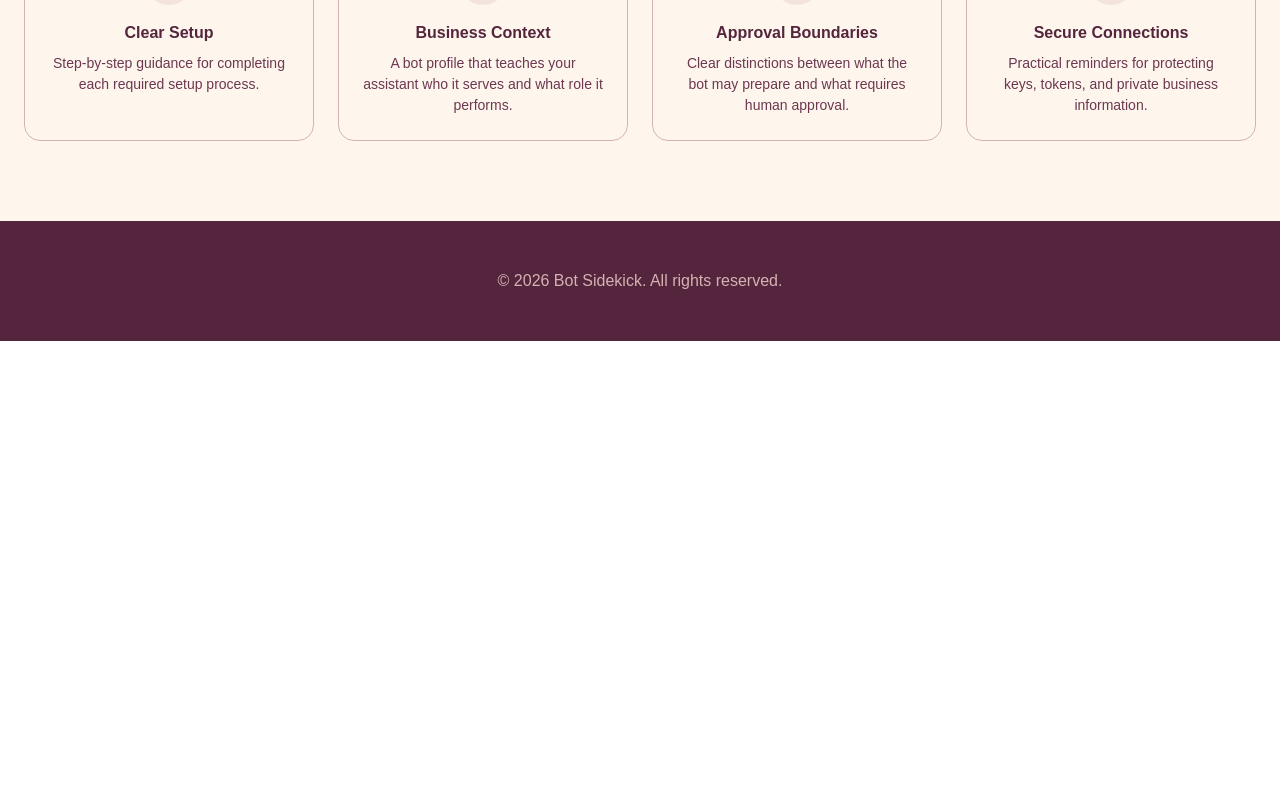
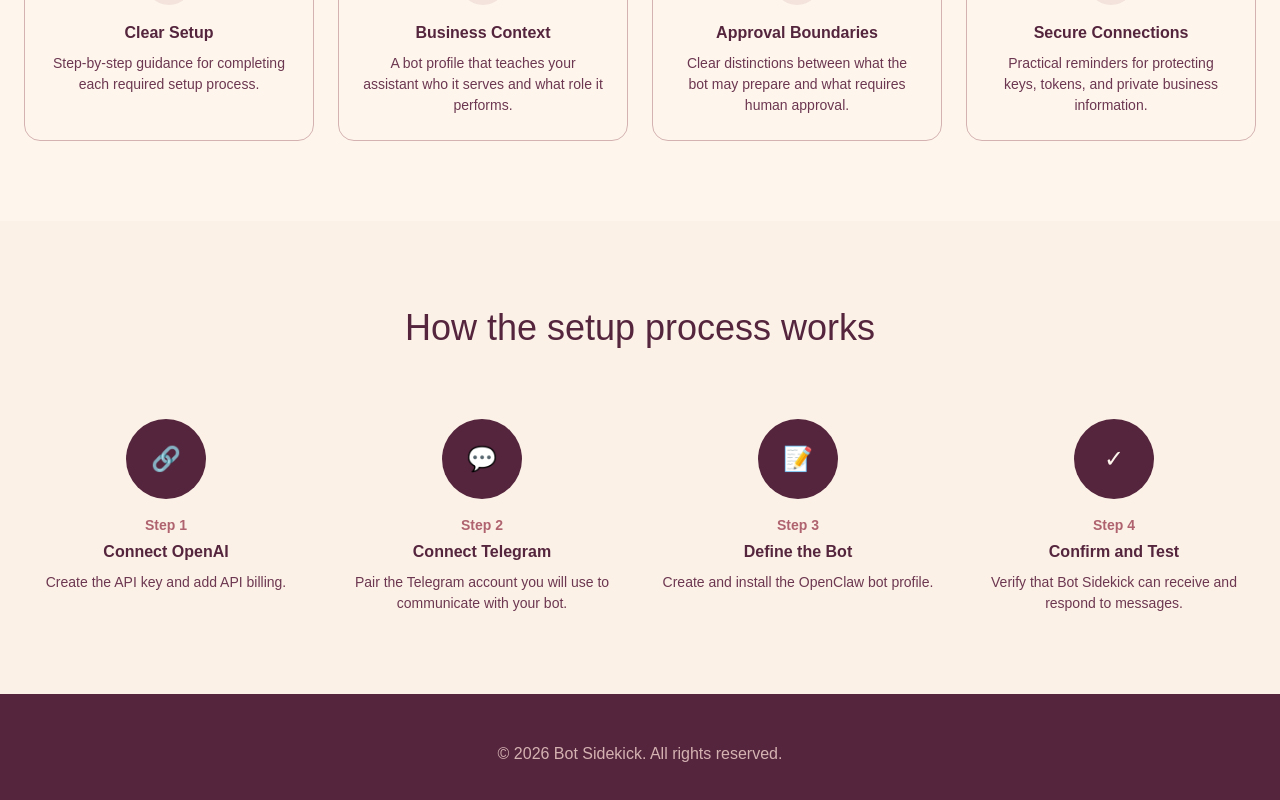
Before and after one commit to ButterflyBabs/bot-sidekick, a Next.js app: page / in a window 1280 px wide. Shown: the part 2086-2886 px from the top of the page. Before the commit the page ends 2427 px from the top, so only its background shows below. Built offline with nearby package versions, Linux system fonts and the light colour scheme.

Commit message:
Add How It Works section

```diff
--- a/app/page.tsx
+++ b/app/page.tsx
@@ -154,6 +154,40 @@ export default function Home() {
         </div>
       </section>
 
+      <section style={{ padding: '80px 24px', backgroundColor: '#EBD1BE20' }}>
+        <div style={{ maxWidth: '1280px', margin: '0 auto' }}>
+          <div style={{ textAlign: 'center', marginBottom: '64px' }}>
+            <h2 style={{ color: '#54253D', fontSize: '36px', fontWeight: 300, marginBottom: '16px' }}>How the setup process works</h2>
+          </div>
+          <div style={{ display: 'grid', gridTemplateColumns: 'repeat(4, 1fr)', gap: '32px' }}>
+            <div style={{ textAlign: 'center' }}>
+              <div style={{ width: '80px', height: '80px', borderRadius: '50%', backgroundColor: '#54253D', display: 'flex', alignItems: 'center', justifyContent: 'center', fontSize: '24px', margin: '0 auto 16px', color: '#FEF6ED' }}>🔗</div>
+              <div style={{ color: '#AF636F', fontSize: '14px', fontWeight: 600, marginBottom: '4px' }}>Step 1</div>
+              <h3 style={{ color: '#54253D', fontSize: '16px', fontWeight: 600, marginBottom: '8px' }}>Connect OpenAI</h3>
+              <p style={{ color: '#6C3750', fontSize: '14px' }}>Create the API key and add API billing.</p>
+            </div>
+            <div style={{ textAlign: 'center' }}>
+              <div style={{ width: '80px', height: '80px', borderRadius: '50%', backgroundColor: '#54253D', display: 'flex', alignItems: 'center', justifyContent: 'center', fontSize: '24px', margin: '0 auto 16px', color: '#FEF6ED' }}>💬</div>
+              <div style={{ color: '#AF636F', fontSize: '14px', fontWeight: 600, marginBottom: '4px' }}>Step 2</div>
+              <h3 style={{ color: '#54253D', fontSize: '16px', fontWeight: 600, marginBottom: '8px' }}>Connect Telegram</h3>
+              <p style={{ color: '#6C3750', fontSize: '14px' }}>Pair the Telegram account you will use to communicate with your bot.</p>
+            </div>
+            <div style={{ textAlign: 'center' }}>
+              <div style={{ width: '80px', height: '80px', borderRadius: '50%', backgroundColor: '#54253D', display: 'flex', alignItems: 'center', justifyContent: 'center', fontSize: '24px', margin: '0 auto 16px', color: '#FEF6ED' }}>📝</div>
+              <div style={{ color: '#AF636F', fontSize: '14px', fontWeight: 600, marginBottom: '4px' }}>Step 3</div>
+              <h3 style={{ color: '#54253D', fontSize: '16px', fontWeight: 600, marginBottom: '8px' }}>Define the Bot</h3>
+              <p style={{ color: '#6C3750', fontSize: '14px' }}>Create and install the OpenClaw bot profile.</p>
+            </div>
+            <div style={{ textAlign: 'center' }}>
+              <div style={{ width: '80px', height: '80px', borderRadius: '50%', backgroundColor: '#54253D', display: 'flex', alignItems: 'center', justifyContent: 'center', fontSize: '24px', margin: '0 auto 16px', color: '#FEF6ED' }}>✓</div>
+              <div style={{ color: '#AF636F', fontSize: '14px', fontWeight: 600, marginBottom: '4px' }}>Step 4</div>
+              <h3 style={{ color: '#54253D', fontSize: '16px', fontWeight: 600, marginBottom: '8px' }}>Confirm and Test</h3>
+              <p style={{ color: '#6C3750', fontSize: '14px' }}>Verify that Bot Sidekick can receive and respond to messages.</p>
+            </div>
+          </div>
+        </div>
+      </section>
+
       <footer style={{ padding: '48px 24px', backgroundColor: '#54253D' }}>
         <div style={{ maxWidth: '1280px', margin: '0 auto', textAlign: 'center' }}>
           <p style={{ color: '#D5B2B2' }}>© 2026 Bot Sidekick. All rights reserved.</p>
```
